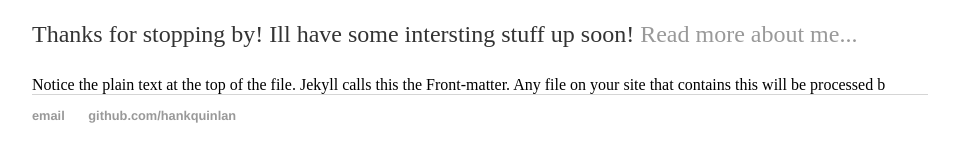
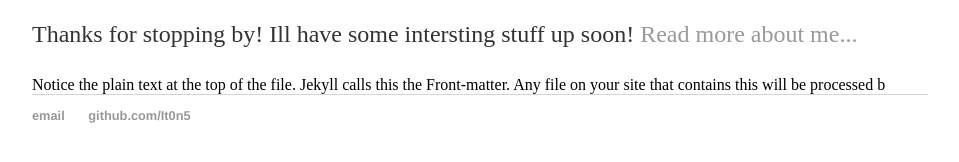
Before and after one commit to It0n5/OLDIt0n5.github.io, a Jekyll site: the page built from index.html, in a window 1280 px wide. Shown: the part 179-341 px from the top of the page, without its empty margins (160-1119 px from the left). Built offline with Jekyll 4.4.1, drawn with Linux system fonts in a browser that asks for light colours.

Commit message:
Update default.html

```diff
--- a/_layouts/default.html
+++ b/_layouts/default.html
@@ -22,7 +22,7 @@
 			<footer>
 	    		<ul>
 	        		<li><a href="mailto:blachterman@darkshieldcs.com">email</a></li>
-	        		<li><a href="https://github.com/It0n5">github.com/hankquinlan</a></li>
+	        		<li><a href="https://github.com/It0n5">github.com/It0n5</a></li>
 				</ul>
 			</footer>
 		</body>
```
